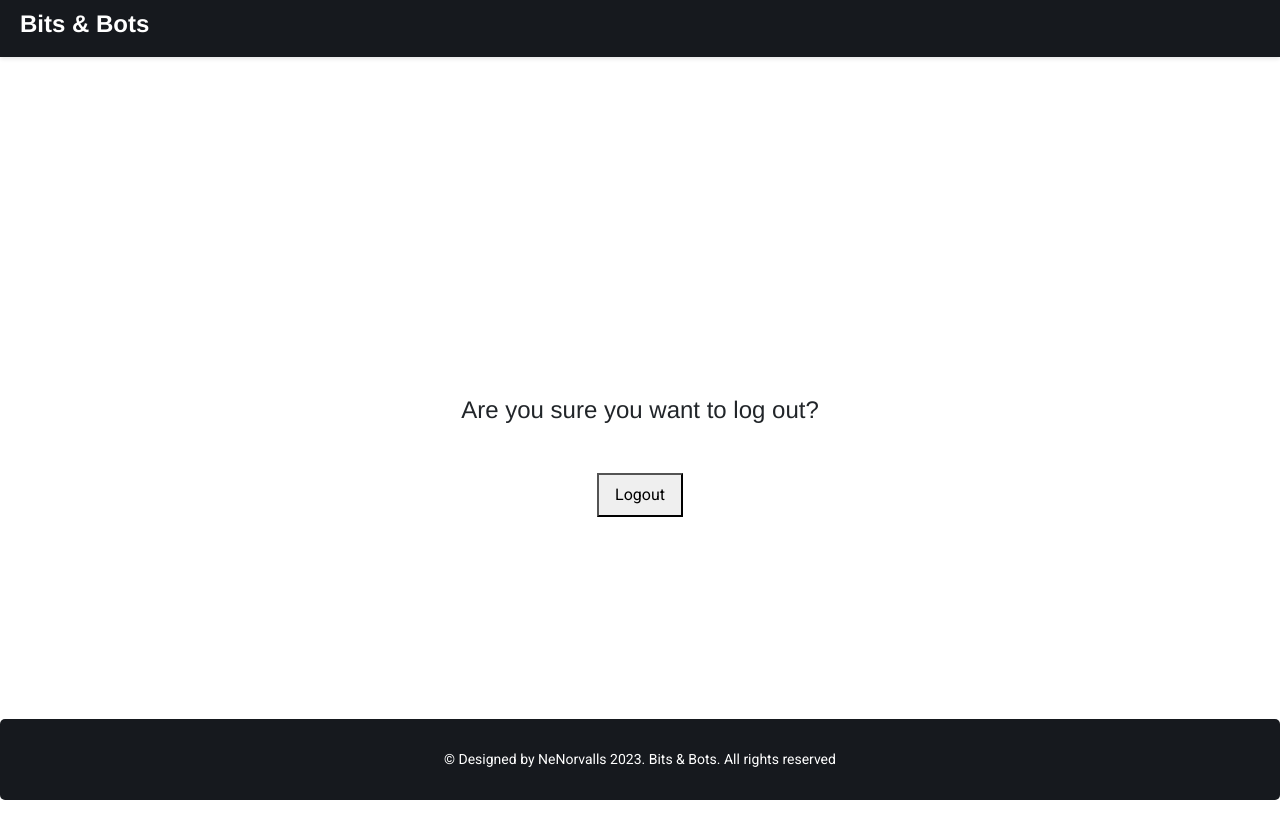
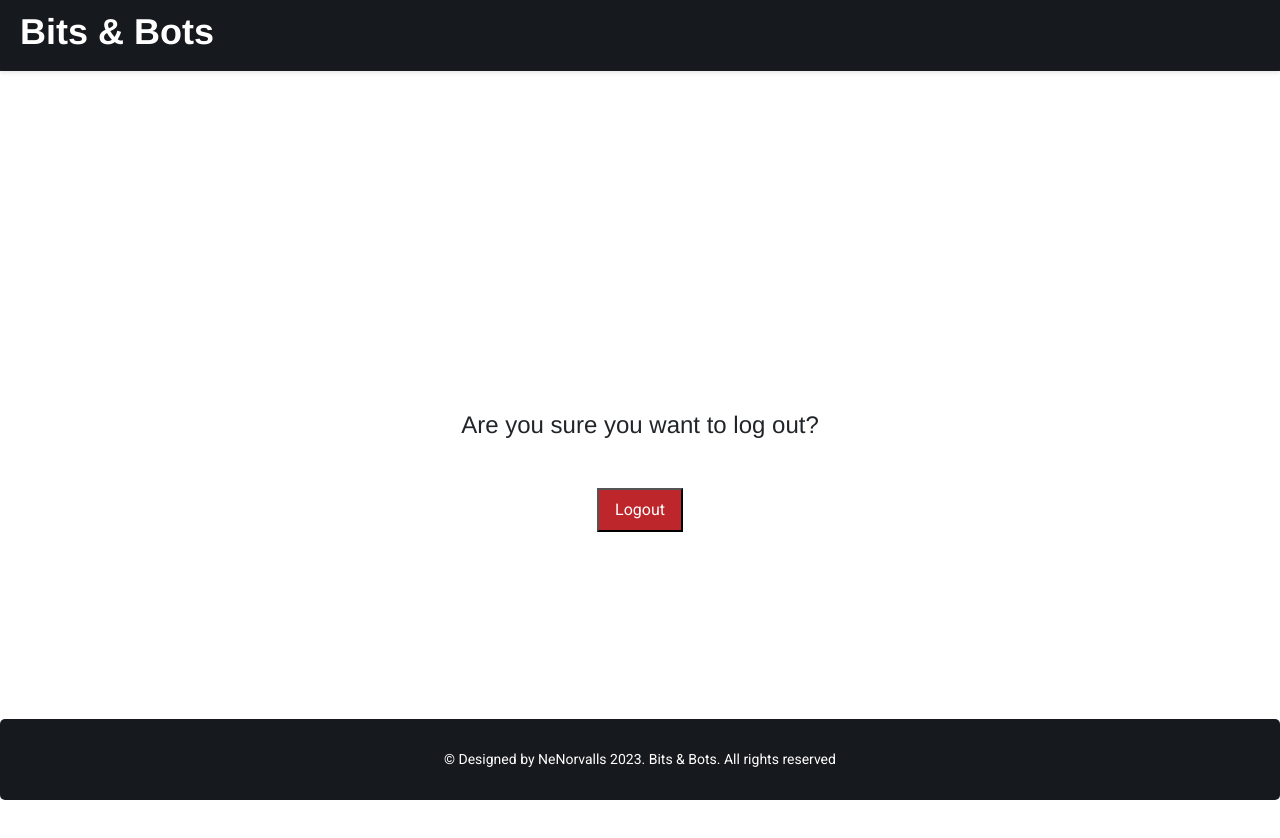
Before and after one commit to NeNorvalls/bits-bots_exam2, a React (Create React App) app: page /logout in a window 1280 px wide. Shown: the top 838 px of the page. Built offline with nearby package versions, Linux system fonts and the light colour scheme.

Commit message:
fixing errors

```diff
--- a/src/auth/Logout/Logout.scss
+++ b/src/auth/Logout/Logout.scss
@@ -14,5 +14,7 @@
     margin-top: 1rem;
     padding: 0.5rem 1rem;
     font-size: 1rem;
+    background-color: #bd262b;
+    color: #fff;
   }
 }
--- a/src/components/Header/Header.scss
+++ b/src/components/Header/Header.scss
@@ -14,7 +14,7 @@
   }
 
   &__brand {
-    font-size: 24px;
+    font-size: 36px;
     font-weight: bold;
     color: #fff;
     text-decoration: none;
--- a/src/pages/LandingPage/LandingPage.scss
+++ b/src/pages/LandingPage/LandingPage.scss
@@ -4,7 +4,7 @@
     margin-bottom: 20px;
 
     &-title {
-      font-size: 36px;
+      font-size: 24px;
       font-weight: bold;
       color: #000000;
       padding-top: 1rem;
```
Also changed, not shown: src/auth/Login/Login.jsx (line endings or trailing spaces).
